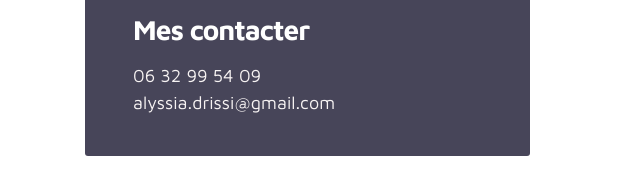
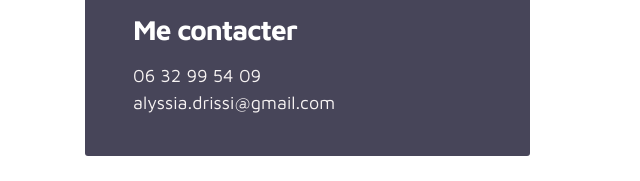
Before and after one commit to Aissyla/portfolio, a plain HTML site: page index.html in a window 1280 px wide. Shown: the part 2595-2776 px from the top of the page, 0-640 px from the left. Drawn offline with Linux system fonts and the light colour scheme.

Commit message:
correction

```diff
--- a/index.html
+++ b/index.html
@@ -222,7 +222,7 @@ https://www.tooplate.com/view/2115-marvel
 
             <div class="contact-info d-flex justify-content-between align-items-center py-4 px-lg-5">
                 <div class="contact-info-item">
-                  <h3 class="mb-3 text-white">Mes contacter</h3>
+                  <h3 class="mb-3 text-white">Me contacter</h3>
                   <p class="footer-text mb-0"><a href="tel:+33632995409">06 32 99 54 09</a></p>
                   <p><a href="mailto:alyssia.drissi@gmail.com">alyssia.drissi@gmail.com</a></p>
                 </div>
```
